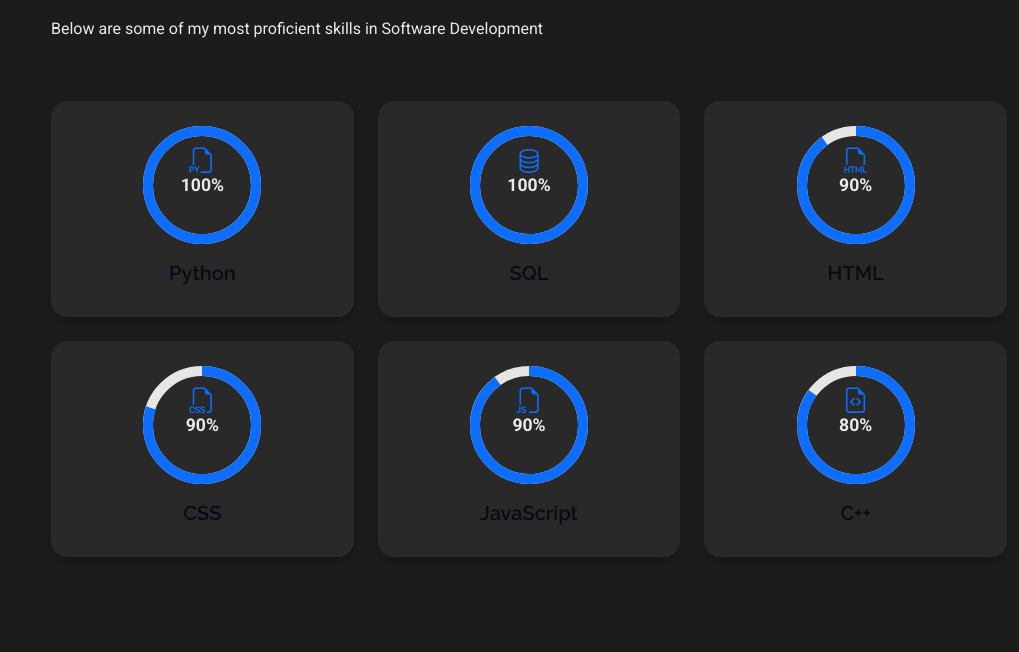
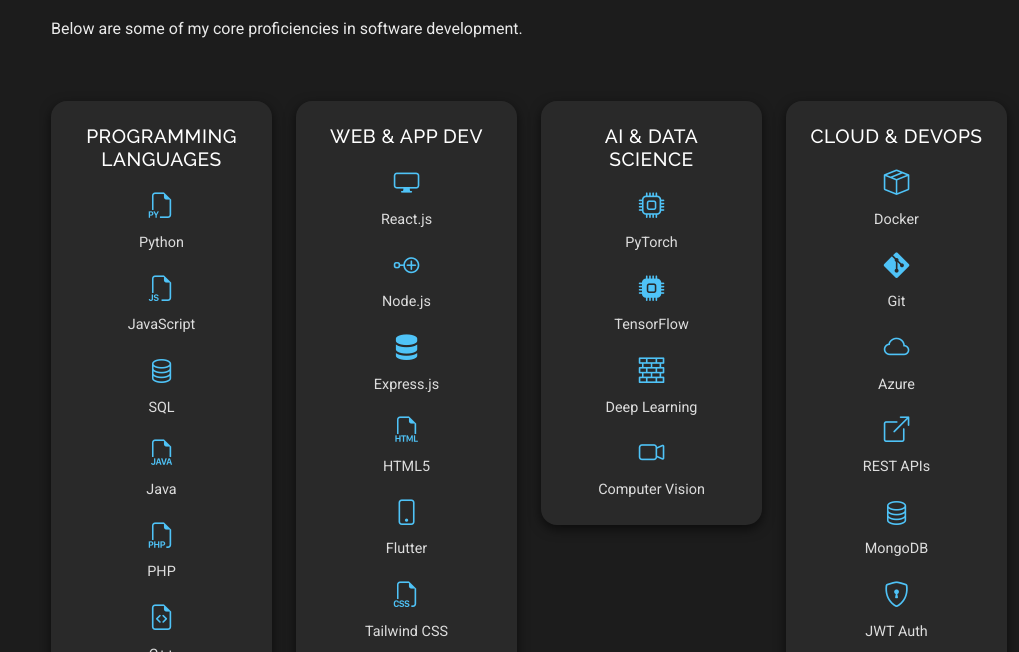
Before and after one commit to Taiseer517/Taiseer-Website, a plain HTML site: page index.html in a window 1280 px wide. Shown: the part 1610-2262 px from the top of the page, without its empty margins (261-1280 px from the left). Drawn offline with nearby package versions, Linux system fonts and the light colour scheme.

Commit message:
CV Updates

```diff
--- a/assets/css/main.css
+++ b/assets/css/main.css
@@ -1684,3 +1684,54 @@
   background-color: #0d6efd;
   color: #fff;
 }
+
+/* === Skills Cards === */
+.skill-card {
+  background: #1f1f2e;          /* dark card bg */
+  color: #eee;                  /* light text */
+  border-radius: 1rem;
+  padding: 1.5rem;
+  text-align: center;
+  box-shadow: 0 4px 12px rgba(0,0,0,0.6);
+  transition: transform 0.3s ease, box-shadow 0.3s ease;
+}
+
+.skill-card:hover {
+  transform: translateY(-6px);
+  box-shadow: 0 8px 24px rgba(0,0,0,0.7);
+}
+
+.skill-card-title {
+  font-size: 1.2rem;
+  margin-bottom: 1rem;
+  text-transform: uppercase;
+  letter-spacing: 0.5px;
+  color: #fff;
+}
+
+/* grid of icons + labels */
+.skill-card-grid {
+  display: grid;
+  grid-template-columns: repeat(auto-fill, minmax(80px, 1fr));
+  gap: 1rem;
+  justify-items: center;
+}
+
+/* each icon + label pair */
+.skill-cell {
+  display: flex;
+  flex-direction: column;
+  align-items: center;
+  font-size: 0.9rem;
+  color: #ddd;
+  transition: color 0.2s ease;
+}
+.skill-cell i {
+  font-size: 1.6rem;
+  margin-bottom: 0.4rem;
+  color: #4fc3f7;  /* accent, tweak as you like */
+}
+.skill-cell:hover i,
+.skill-cell:hover span {
+  color: #81d4fa;
+}
--- a/index.html
+++ b/index.html
@@ -155,98 +155,149 @@
 </section>
 <!-- /About Section -->
 
-    <!-- Skills Section -->
+<!-- Skills Section -->
 <section id="skills" class="skills section">
   <div class="container section-title" data-aos="fade-up">
     <h2>Coding Experience</h2>
-    <p>Below are some of my most proficient skills in Software Development</p>
+    <p>Below are some of my core proficiencies in software development.</p>
   </div>
 
   <div class="container" data-aos="fade-up" data-aos-delay="100">
-    <div class="row gy-4 justify-content-center">
+    <div class="row gy-4">
 
-      <!-- Skill Item -->
-      <div class="col-md-4 col-sm-6">
-        <div class="skill-card text-center">
-          <div class="progress-circle" data-percentage="100">
-            <svg class="progress-ring" viewBox="0 0 120 120">
-              <circle class="progress-ring-bg" cx="60" cy="60" r="54" />
-              <circle class="progress-ring-fill" cx="60" cy="60" r="54" />
-            </svg>
-            <div class="skill-icon"><i class="bi bi-filetype-py"></i></div>
-            <div class="percentage">100%</div>
+      <!-- Programming Languages -->
+      <div class="col-lg-3 col-md-6">
+        <div class="skill-card" data-aos="fade-up">
+          <h4 class="skill-card-title">Programming Languages</h4>
+          <div class="skill-card-grid">
+            <div class="skill-cell">
+              <i class="bi bi-filetype-py"></i>
+              <span>Python</span>
+            </div>
+            <div class="skill-cell">
+              <i class="bi bi-filetype-js"></i>
+              <span>JavaScript</span>
+            </div>
+            <div class="skill-cell">
+              <i class="bi bi-database"></i>
+              <span>SQL</span>
+            </div>
+            <div class="skill-cell">
+              <i class="bi bi-filetype-java"></i>
+              <span>Java</span>
+            </div>
+            <div class="skill-cell">
+              <i class="bi bi-filetype-php"></i>
+              <span>PHP</span>
+            </div>
+            <div class="skill-cell">
+              <i class="bi bi-file-earmark-code"></i>
+              <span>C++</span>
+            </div>
+            <div class="skill-cell">
+              <i class="bi bi-bullseye"></i>
+              <span>Dart</span>
+            </div>
           </div>
-          <h5>Python</h5>
         </div>
       </div>
 
-      <div class="col-md-4 col-sm-6">
-        <div class="skill-card text-center">
-          <div class="progress-circle" data-percentage="100">
-            <svg class="progress-ring" viewBox="0 0 120 120">
-              <circle class="progress-ring-bg" cx="60" cy="60" r="54" />
-              <circle class="progress-ring-fill" cx="60" cy="60" r="54" />
-            </svg>
-            <div class="skill-icon"><i class="bi bi-database"></i></div>
-            <div class="percentage">100%</div>
+      <!-- Web & App Development -->
+      <div class="col-lg-3 col-md-6">
+        <div class="skill-card" data-aos="fade-up" data-aos-delay="50">
+          <h4 class="skill-card-title">Web &amp; App Dev</h4>
+          <div class="skill-card-grid">
+            <div class="skill-cell">
+              <i class="bi bi-display"></i>
+              <span>React.js</span>
+            </div>
+            <div class="skill-cell">
+              <i class="bi bi-node-plus"></i>
+              <span>Node.js</span>
+            </div>
+            <div class="skill-cell">
+              <i class="bi bi-server"></i>
+              <span>Express.js</span>
+            </div>
+            <div class="skill-cell">
+              <i class="bi bi-filetype-html"></i>
+              <span>HTML5</span>
+            </div>
+            <div class="skill-cell">
+              <i class="bi bi-phone"></i>
+              <span>Flutter</span>
+            </div>
+            <div class="skill-cell">
+              <i class="bi bi-filetype-css"></i>
+              <span>Tailwind CSS</span>
+            </div>
+            <div class="skill-cell">
+              <i class="bi bi-database"></i>
+              <span>MySQL</span>
+            </div>
           </div>
-          <h5>SQL</h5>
         </div>
       </div>
 
-      <div class="col-md-4 col-sm-6">
-        <div class="skill-card text-center">
-          <div class="progress-circle" data-percentage="90">
-            <svg class="progress-ring" viewBox="0 0 120 120">
-              <circle class="progress-ring-bg" cx="60" cy="60" r="54" />
-              <circle class="progress-ring-fill" cx="60" cy="60" r="54" />
-            </svg>
-            <div class="skill-icon"><i class="bi bi-filetype-html"></i></div>
-            <div class="percentage">90%</div>
+      <!-- AI & Data Science -->
+      <div class="col-lg-3 col-md-6">
+        <div class="skill-card" data-aos="fade-up" data-aos-delay="100">
+          <h4 class="skill-card-title">AI &amp; Data Science</h4>
+          <div class="skill-card-grid">
+            <div class="skill-cell">
+              <i class="bi bi-cpu"></i>
+              <span>PyTorch</span>
+            </div>
+            <div class="skill-cell">
+              <i class="bi bi-cpu-fill"></i>
+              <span>TensorFlow</span>
+            </div>
+            <div class="skill-cell">
+              <i class="bi bi-bricks"></i>
+              <span>Deep Learning</span>
+            </div>
+            <div class="skill-cell">
+              <i class="bi bi-camera-video"></i>
+              <span>Computer Vision</span>
+            </div>
           </div>
-          <h5>HTML</h5>
         </div>
       </div>
 
-      <div class="col-md-4 col-sm-6">
-        <div class="skill-card text-center">
-          <div class="progress-circle" data-percentage="80">
-            <svg class="progress-ring" viewBox="0 0 120 120">
-              <circle class="progress-ring-bg" cx="60" cy="60" r="54" />
-              <circle class="progress-ring-fill" cx="60" cy="60" r="54" />
-            </svg>
-            <div class="skill-icon"><i class="bi bi-filetype-css"></i></div>
-            <div class="percentage">90%</div>
+      <!-- Cloud & DevOps -->
+      <div class="col-lg-3 col-md-6">
+        <div class="skill-card" data-aos="fade-up" data-aos-delay="150">
+          <h4 class="skill-card-title">Cloud &amp; DevOps</h4>
+          <div class="skill-card-grid">
+            <div class="skill-cell">
+              <i class="bi bi-box-seam"></i>
+              <span>Docker</span>
+            </div>
+            <div class="skill-cell">
+              <i class="bi bi-git"></i>
+              <span>Git</span>
+            </div>
+            <div class="skill-cell">
+              <i class="bi bi-cloud"></i>
+              <span>Azure</span>
+            </div>
+            <div class="skill-cell">
+              <i class="bi bi-box-arrow-up-right"></i>
+              <span>REST APIs</span>
+            </div>
+            <div class="skill-cell">
+              <i class="bi bi-database"></i>
+              <span>MongoDB</span>
+            </div>
+            <div class="skill-cell">
+              <i class="bi bi-shield-lock"></i>
+              <span>JWT Auth</span>
+            </div>
+            <div class="skill-cell">
+              <i class="bi bi-google"></i>
+              <span>Google OAuth</span>
+            </div>
           </div>
-          <h5>CSS</h5>
-        </div>
-      </div>
-
-      <div class="col-md-4 col-sm-6">
-        <div class="skill-card text-center">
-          <div class="progress-circle" data-percentage="90">
-            <svg class="progress-ring" viewBox="0 0 120 120">
-              <circle class="progress-ring-bg" cx="60" cy="60" r="54" />
-              <circle class="progress-ring-fill" cx="60" cy="60" r="54" />
-            </svg>
-            <div class="skill-icon"><i class="bi bi-filetype-js"></i></div>
-            <div class="percentage">90%</div>
-          </div>
-          <h5>JavaScript</h5>
-        </div>
-      </div>
-
-      <div class="col-md-4 col-sm-6">
-        <div class="skill-card text-center">
-          <div class="progress-circle" data-percentage="85">
-            <svg class="progress-ring" viewBox="0 0 120 120">
-              <circle class="progress-ring-bg" cx="60" cy="60" r="54" />
-              <circle class="progress-ring-fill" cx="60" cy="60" r="54" />
-            </svg>
-            <div class="skill-icon"><i class="bi bi-file-earmark-code"></i></div>
-            <div class="percentage">80%</div>
-          </div>
-          <h5>C++</h5>
         </div>
       </div>
 
@@ -254,6 +305,7 @@
   </div>
 </section>
 <!-- /Skills Section -->
+
 
 
     <!-- Resume Section -->
@@ -281,7 +333,7 @@
               <h4>B.Sc in Computer Science & Engineering <span class="badge">2019 - 2024</span></h4>
               <p><em>Independent University, Bangladesh</em></p>
               <ul>
-                <li>CGPA: 3.43</li>
+                <li>CGPA: 3.41</li>
                 <li>Dean's List Awarded: Spring 2021, Spring 2022</li>
                 <li>Dean's Merit List Awarded: Summer 2022</li>
               </ul>
@@ -307,9 +359,10 @@
             <div class="timeline-icon"></div>
             <div class="timeline-content">
               <ul>
-                <li><strong>Programming:</strong> Python, SQL, Java, PHP, C++, Dart</li>
-                <li><strong>Frameworks & Tools:</strong> PyTorch, TensorFlow, PHPMyAdmin</li>
-                <li><strong>AI & Machine Learning:</strong> Deep Learning, Medical Imaging Tasks</li>
+                <li><strong>Programming Languages:</strong> Python, JavaScript, SQL, Java, PHP, C++, Dart</li>
+                <li><strong>Web & App Development: </strong> React.js, Node.js, Express.js, HTML5, Tailwind CSS, Flutter, MySQL</li>
+                <li><strong>AI & Data Science:</strong> PyTorch, TensorFlow, Deep Learning, Computer Vision</li>
+                <li><strong>Cloud & DevOps:</strong> Docker, Git, Microsoft Azure, REST APIs, MongoDB, JWT Auth, Google OAuth</li>
               </ul>
             </div>
           </div>
@@ -381,6 +434,7 @@
             <div class="timeline-icon"></div>
             <div class="timeline-content">
               <ul>
+                <li><strong>Full Stack E-commerce Website Development:</strong> Built using React.js, Node.js, HTML, Tailwind CSS, Docker (2025)</li>
                 <li><strong>IEEE Conference Paper:</strong> Comparative Analysis of Deep Learning Models for Intracerebral Hemorrhage Detection (ICCIT 2024)</li>
                 <li><strong>Arcade Game Development:</strong> Built using Unity Engine and C# (2023)</li>
                 <li><strong>Student Monitoring System:</strong> Developed using Python, PHP, JavaScript (2022)</li>
@@ -446,6 +500,22 @@
 
           <!-- Isotope Items Container -->
           <div class="row gy-4 isotope-container" data-aos="fade-up" data-aos-delay="200">
+
+
+            <!-- All Gadgets BD -->
+            <div class="col-lg-4 col-md-6 portfolio-item filter-projects isotope-item" data-aos="fade-up">
+              <div class="portfolio-content h-100 p-3 border rounded">
+                <img src="assets/img/projects/allgadgets/homepage.jpg"
+                    class="img-fluid mb-3"
+                    alt="All Gadgets BD"
+                    style="width: 100%; height: 220px; object-fit: cover;">
+                <h4>All Gadgets BD</h4>
+                <p>A full-stack e-commerce site with admin panel, warranty system, and Docker deployment.</p>
+                <p><strong>Languages Used:</strong> React, Node.js, MongoDB, Docker</p>
+                <a href="https://github.com/Taiseer517/All-Gadgets-BD-Website-Repo" target="_blank">GitHub Link</a>
+              </div>
+            </div>
+
 
             <!-- Project 1 -->
             <div class="col-lg-4 col-md-6 portfolio-item filter-projects isotope-item">
```
Also changed, not shown: assets/img/projects/allgadgets/Dashboard Home.jpeg (added), assets/img/projects/allgadgets/Event Page.png (added), assets/img/projects/allgadgets/Orders.png (added), assets/img/projects/allgadgets/Product Category.png (added), assets/img/projects/allgadgets/Upload Product.png (added), assets/img/projects/allgadgets/Warranty page.png (added), assets/img/projects/allgadgets/homepage_full.jpg (added), 7 other files.
